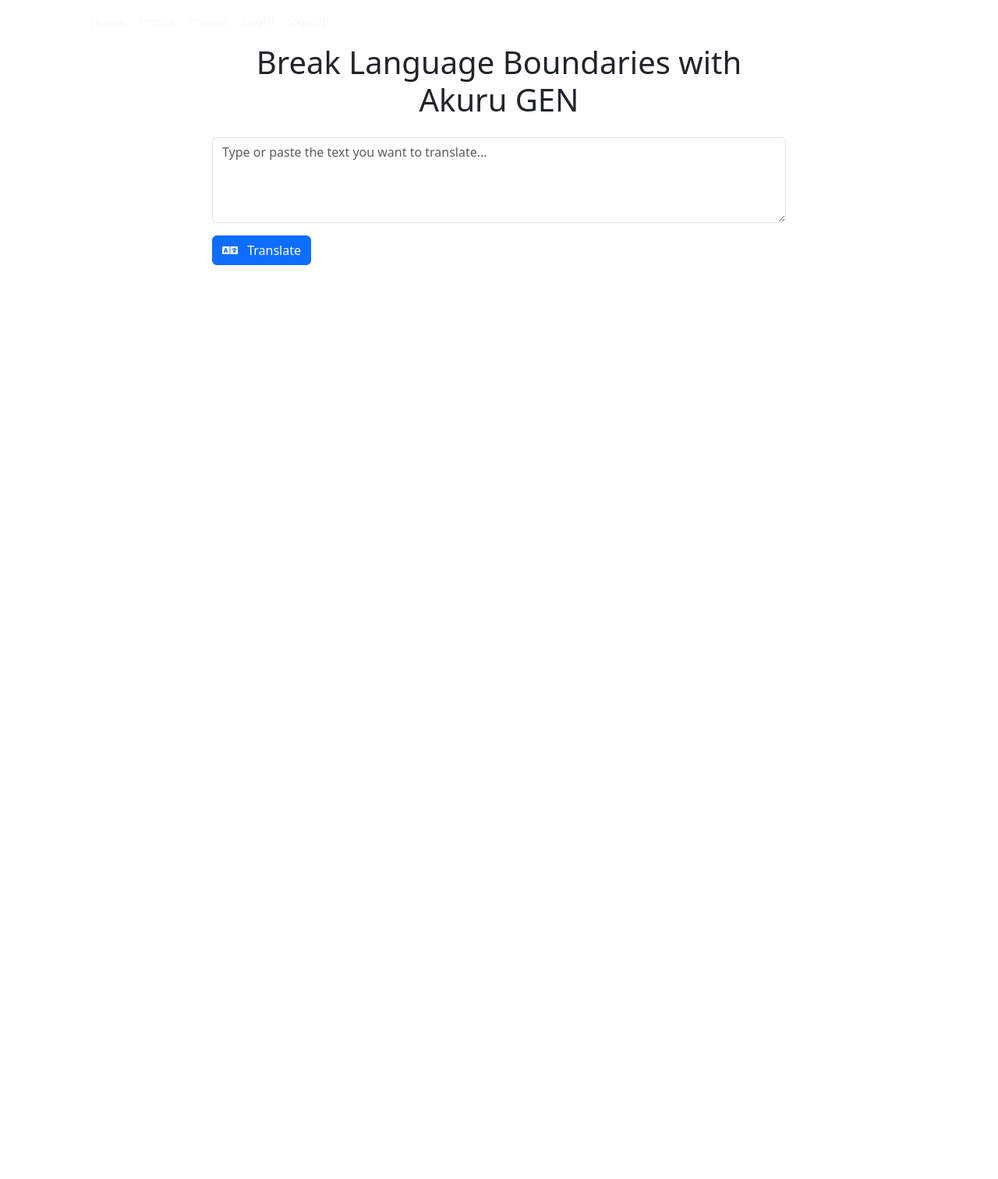
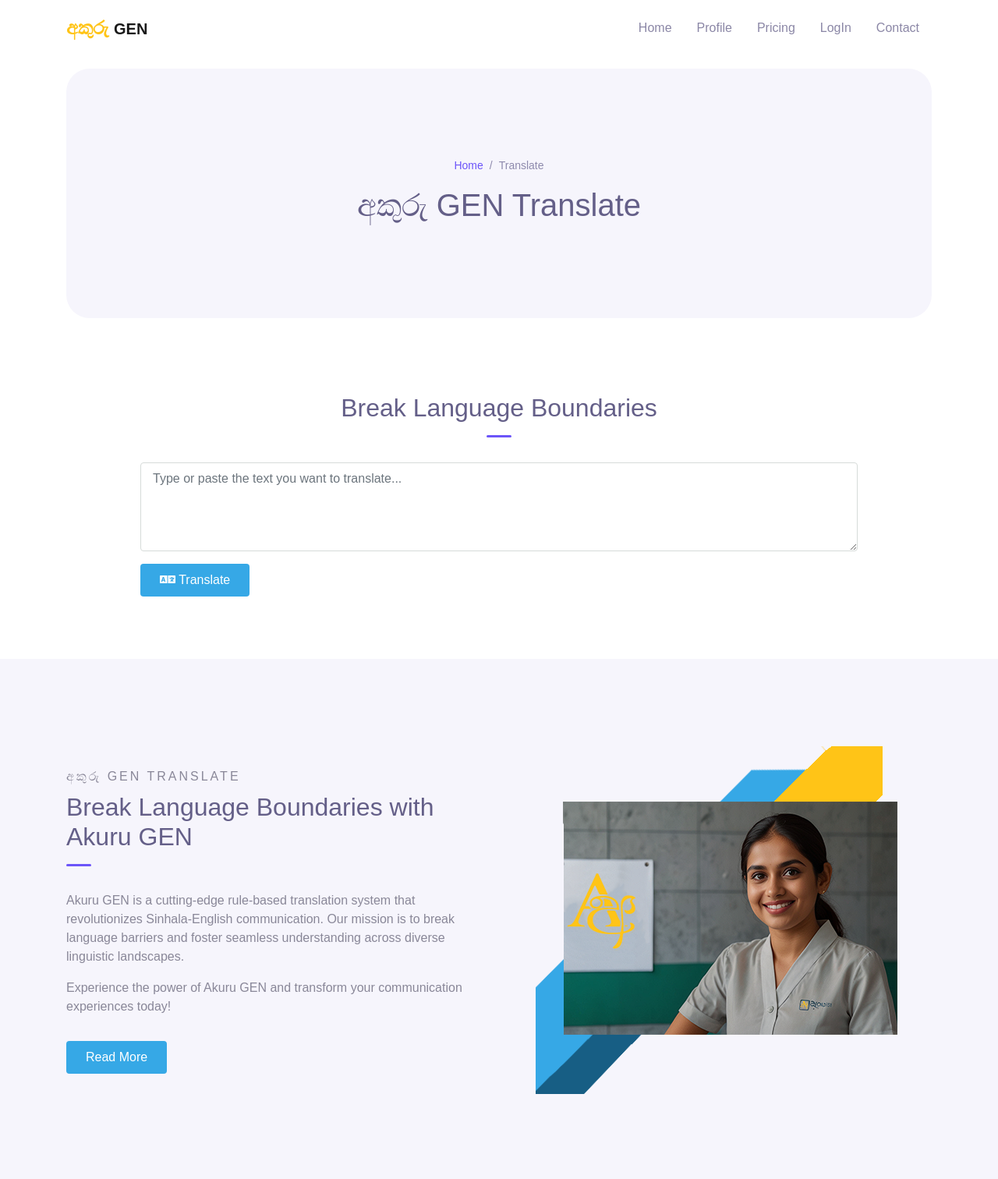
Before and after one commit to ThaminduSulakshana/The-Akuru-GEN, a Flask app: page /translate in a window 1280 px wide. Shown: the top 1512 px of the page at 78% size. Before the commit the page ends 340 px from the top, so only its background shows below. Run offline with Flask 3, Linux system fonts and the light colour scheme; parts of the project's set-up code (start-up, migrations or seed data) failed here and were passed over; some libraries are stand-ins or nearby versions; some web fonts are replaced.

Commit message:
translate page new design implemented

```diff
--- a/templates/translate.html
+++ b/templates/translate.html
@@ -2,49 +2,92 @@
 <html lang="en">
 <head>
   <meta charset="UTF-8">
-    <meta http-equiv="X-UA-Compatible" content="IE=edge">
+  <meta name="viewport" content="width=device-width, initial-scale=1.0">
+
+  <meta http-equiv="X-UA-Compatible" content="ie=edge">
+
+  <meta name="copyright" content="MACode ID, https://macodeid.com/">
+
   <title>අකුරු GEN</title>
-    <link rel="icon" type="image/x-icon" href="/static/img/title.png">
-    <meta name="viewport" content="width=device-width, initial-scale=1.0">
-    <!-- Bootstrap CSS -->
-    <link href="https://cdn.jsdelivr.net/npm/bootstrap@5.3.0-alpha1/dist/css/bootstrap.min.css" rel="stylesheet">
-    <link rel="stylesheet" href="https://cdnjs.cloudflare.com/ajax/libs/font-awesome/5.15.4/css/all.min.css">
-    <!-- Custom CSS -->
-    <link rel="stylesheet" href="{{ url_for('static', filename='styles.css') }}">
-    <link rel="stylesheet" href="{{ url_for('static', filename='translate.css') }}">
+  <link rel="icon" type="image/x-icon" href="{{ url_for('static', filename='img/titlelogo.png') }}">
+  <link rel="stylesheet" href="{{ url_for('static', filename='maicons.css') }}">
+  <link rel="stylesheet" href="{{ url_for('static', filename='bootstrap.css') }}">
+  <link rel="stylesheet" href="{{ url_for('static', filename='vendor/animate/animate.css') }}">
+  <link rel="stylesheet" href="{{ url_for('static', filename='theme.css') }}">
+  <script src="{{ url_for('static', filename='js/script.js') }}"></script>
   <script src="{{ url_for('static', filename='js/listener.js') }}"></script>
   <script src="{{ url_for('static', filename='js/popup.js') }}"></script>
-    <script src="{{ url_for('static', filename='js/script.js') }}"></script>
+
+
 </head>
 <body>
 
-    <nav class="navbar navbar-expand-lg navbar-dark navbar-custom">
-        <a class="navbar-brand" href="{{ url_for('home') }}">අකුරු GEN</a>
+  <!-- Back to top button -->
+  <div class="back-to-top"></div>
+
+  <header>
+    <nav class="navbar navbar-expand-lg navbar-light bg-white sticky" data-offset="500">
+      <div class="container">
+        <a href="{{ url_for('home') }}" class="navbar-brand"><span class="text-primary">අකුරු </span> GEN</a>
+
+        <button class="navbar-toggler" data-toggle="collapse" data-target="#navbarContent" aria-controls="navbarContent" aria-expanded="false" aria-label="Toggle navigation">
+          <span class="navbar-toggler-icon"></span>
+        </button>
+
+        <div class="navbar-collapse collapse" id="navbarContent">
           <ul class="navbar-nav ml-auto">
             <li class="nav-item">
-                <a class="nav-link text-light" href="{{ url_for('home') }}">Home</a>
+              <a class="nav-link" href="{{ url_for('home') }}">Home</a>
             </li>
             <li class="nav-item">
-                <a class="nav-link text-light" href="{{ url_for('welcome') }}">Profile</a>
+              <a class="nav-link" href="{{ url_for('welcome') }}">Profile</a>
             </li>
             <li class="nav-item">
-                <a class="nav-link text-light" href="{{ url_for('subscribe') }}">Pricing</a>
+              <a class="nav-link" href="{{ url_for('subscribe') }}">Pricing</a>
             </li>
             <li class="nav-item">
-                <a class="nav-link text-light" href="{{ url_for('login') }}">LogIn</a>
+              <a class="nav-link" href="{{ url_for('login') }}">LogIn</a>
             </li>
             <li class="nav-item">
-                <a class="nav-link text-light" href="{{ url_for('register') }}">SignUp</a>
+              <a class="nav-link" href="#about">Contact</a>
             </li>
+            <!-- <li class="nav-item">
+              <a class="btn btn-primary ml-lg-2" href="#">Free Analytics</a>
+            </li> -->
+          </ul>
+        </div>
+
+      </div>
+    </nav>
+
+    <div class="container">
+      <div class="page-banner">
+        <div class="row justify-content-center align-items-center h-100">
+          <div class="col-md-6">
+            <nav aria-label="Breadcrumb">
+              <ul class="breadcrumb justify-content-center py-0 bg-transparent">
+                <li class="breadcrumb-item"><a href="index.html">Home</a></li>
+                <li class="breadcrumb-item active">Translate</li>
               </ul>
             </nav>
-
+            <h1 class="text-center" >අකුරු GEN Translate</h1>
+          </div>
+        </div>
+      </div>
+    </div>
+  </header>
 
     <!-- Main Content -->
+    <div class="page-section">
         <div class="container">
+          <div class="text-center wow fadeInUp">
+            <!-- <div class="subhead">Pricing Plan</div> -->
+            <h2 class="title-section">Break Language Boundaries</h2>
+            <div class="divider mx-auto"></div>
+          </div>
             <div class="row justify-content-center">
-            <div class="col-md-8">
-                <h1 class="text-center mb-4">Break Language Boundaries with Akuru GEN</h1>
+                <div class="col-md-10 wow zoomIn">
+                    <!-- <h1 class="text-center mb-4">Break Language Boundaries with Akuru GEN</h1> -->
                     <!-- Form for Text Translation -->
                     <form method="POST" action="/translate" onsubmit="return detectLanguage()">
                         <div class="mb-3">
@@ -97,10 +140,84 @@
                     {% endif %}
                 </div>
             </div>
+        </div><!-- .container -->
+    </div><!-- .page-section -->
+
+    <div class="page-section bg-light" id="about">
+        <div class="container">
+          <div class="row align-items-center">
+            <div class="col-lg-6 py-3 wow fadeInUp">
+              <span class="subhead">අකුරු GEN Translate</span>
+              <h2 class="title-section">Break Language Boundaries with Akuru GEN</h2>
+              <div class="divider"></div>
+
+              <p>Akuru GEN is a cutting-edge rule-based translation system that revolutionizes Sinhala-English communication. Our mission is to break language barriers and foster seamless understanding across diverse linguistic landscapes.</p>
+              <p>Experience the power of Akuru GEN and transform your communication experiences today!</p>
+              <a href="about.html" class="btn btn-primary mt-3">Read More</a>
+            </div>
+            <div class="col-lg-6 py-3 wow fadeInRight">
+              <div class="img-fluid py-3 text-center">
+                <img src="{{ url_for('static', filename='img/about_frame.png') }}" alt="">
+              </div>
+            </div>
+          </div>
+        </div> <!-- .container -->
+      </div> <!-- .page-section -->
+
+    <!-- Bootstrap CSS -->
+    <link rel="stylesheet" href="https://cdnjs.cloudflare.com/ajax/libs/font-awesome/5.15.4/css/all.min.css">
+
+    <footer class="page-footer bg-image" style="background-image: url(../assets/img/);">
+        <div class="container">
+          <div class="row mb-5">
+            <div class="col-lg-3 py-3">
+              <h5><span class="text-primary">අකුරු </span>GEN</h5>
+              <p>Experience Seamless Sinhala-English Communication! SEES translation with Akuru GEN. Our AI powered platform is designed to provide</p>
+              <div class="social-media-button">
+                <a href="#"><span class="mai-logo-facebook-f"></span></a>
+                <a href="#"><span class="mai-logo-twitter"></span></a>
+                <a href="#"><span class="mai-logo-google-plus-g"></span></a>
+                <a href="#"><span class="mai-logo-instagram"></span></a>
+                <a href="#"><span class="mai-logo-youtube"></span></a>
+              </div>
+            </div>
+            <div class="col-lg-3 py-3">
+              <h5>Company</h5>
+              <ul class="footer-menu">
+                <li><a href="#">About Us</a></li>
+                <li><a href="#">Career</a></li>
+                <li><a href="#">Advertise</a></li>
+                <li><a href="#">Terms of Service</a></li>
+                <li><a href="#">Help & Support</a></li>
+              </ul>
+            </div>
+            <div class="col-lg-3 py-3">
+              <h5>Contact Us</h5>
+              <p>3671 Whispymound Drive, Vinewood Hills, Los Santos, San Andreas California, USA</p>
+              <a href="#" class="footer-link">+00 1122 3344 5566</a>
+              <a href="#" class="footer-link">akurugen@Support.gmail.com</a>
+            </div>
+            <div class="col-lg-3 py-3">
+              <h5>Newsletter</h5>
+              <p>Get updates, news or events on your mail.</p>
+              <form action="#">
+                <input type="text" class="form-control" placeholder="Enter your email..">
+                <button type="submit" class="btn btn-success btn-block mt-2">Subscribe</button>
+              </form>
+            </div>
           </div>
 
-    <!-- Bootstrap Bundle with Popper -->
-    <script src="https://cdn.jsdelivr.net/npm/bootstrap@5.3.0-alpha1/dist/js/bootstrap.bundle.min.js"></script>
+          <p class="text-center" id="copyright">Copyright &copy; 2024. Design and develop by <a href="https://www.linkedin.com/in/thamindusulakshana/">අකුරු GEN</a></p>
+        </div>
+
+      </footer>
+
+      <script src="{{ url_for('static', filename='js/jquery-3.5.1.min.js') }}"></script>
+      <script src="{{ url_for('static', filename='js/bootstrap.bundle.min.js') }}"></script>
+      <script src="{{ url_for('static', filename='js/google-maps.js') }}"></script>
+      <script src="{{ url_for('static', filename='vendor/wow/wow.min.js') }}"></script>
+      <script src="{{ url_for('static', filename='js/theme.js') }}"></script>
+
 
     </body>
     </html>
```
Lines whose indentation alone changed are shown as unchanged.
